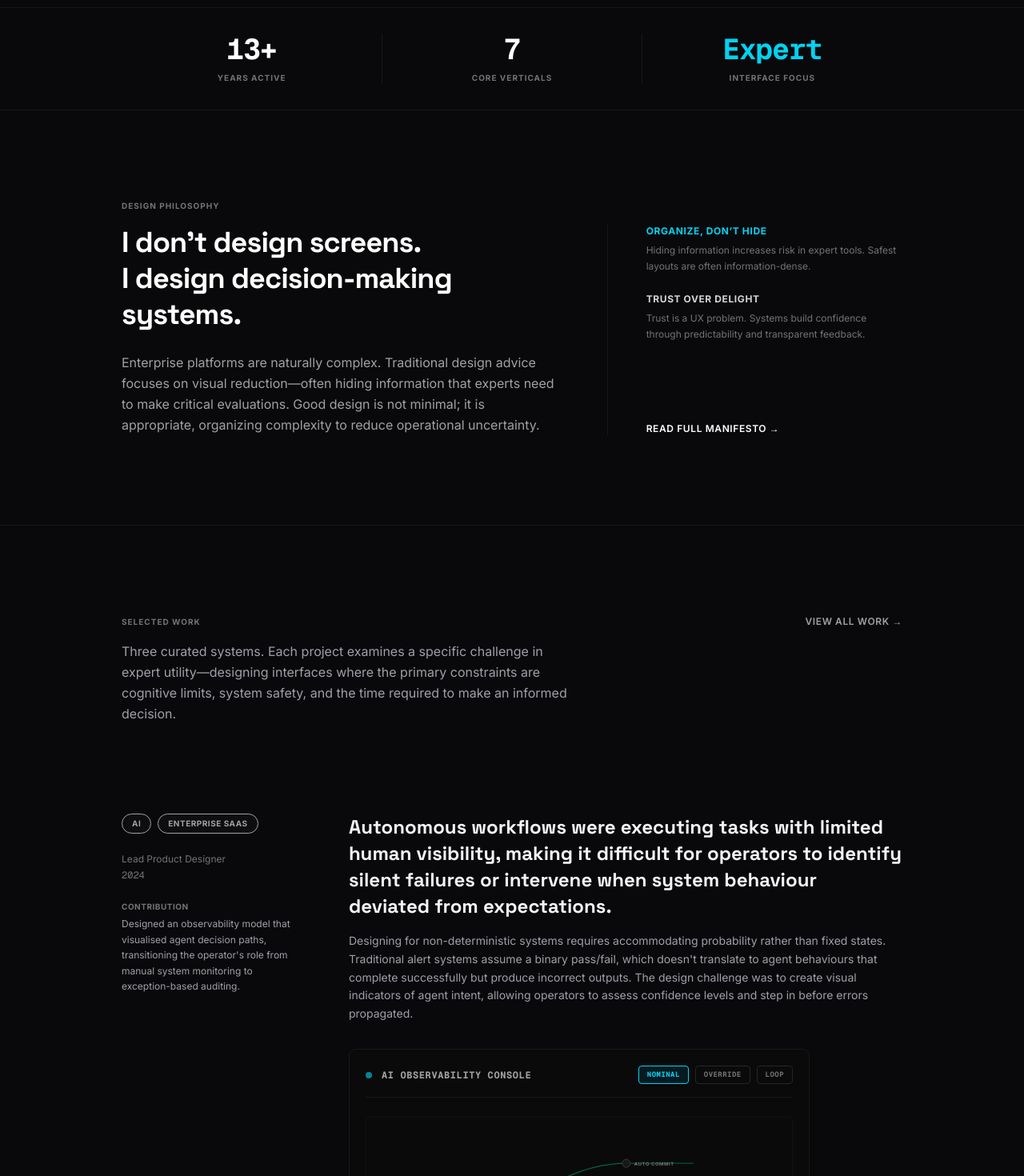
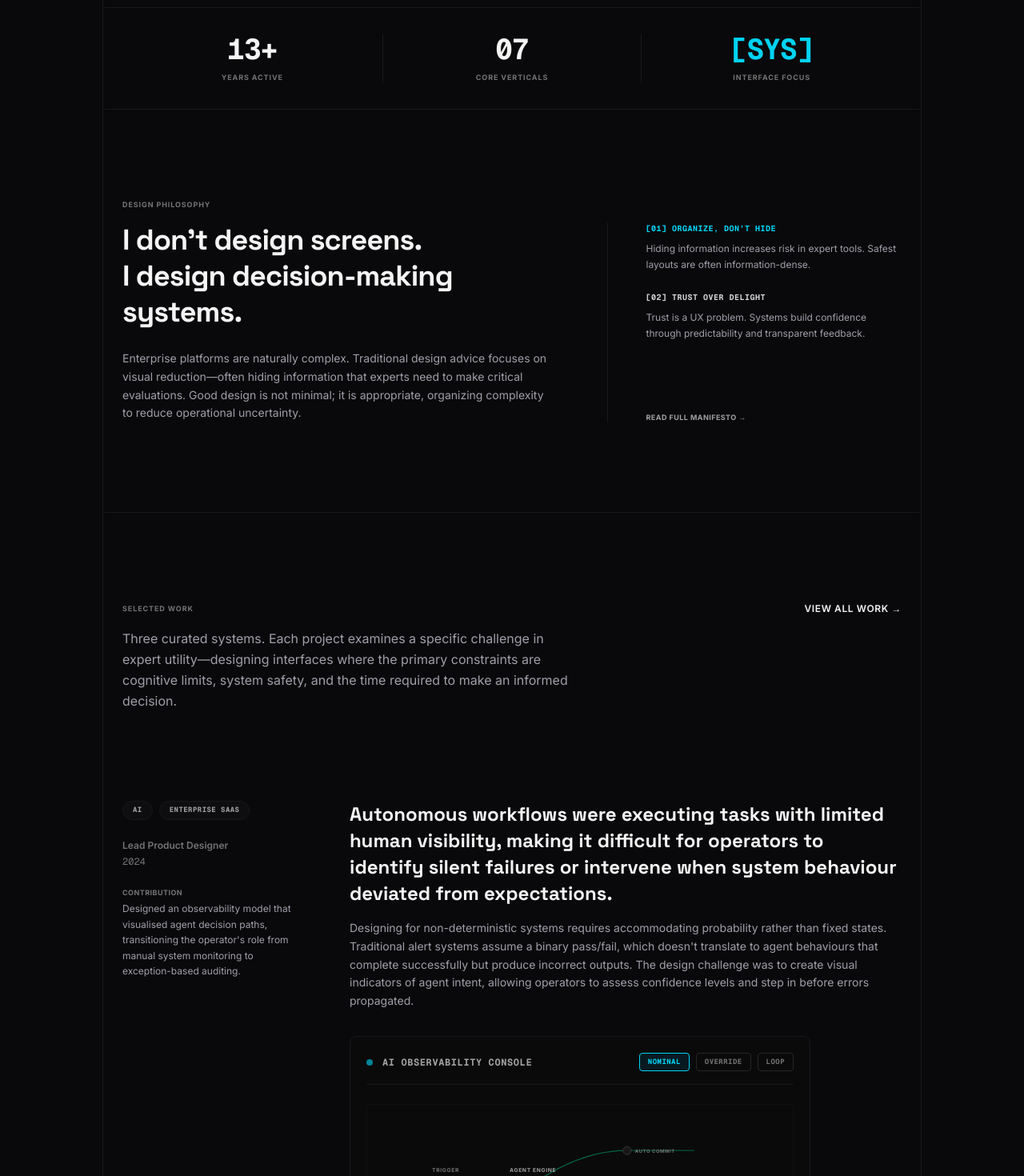
Before and after one commit to asidhiqe/asidhiqe.github.io, a Next.js app: page / in a window 1280 px wide. Shown: the part 840-2310 px from the top of the page at 80% size. Built offline with nearby package versions, Linux system fonts and the light colour scheme.

Commit message:
Refine visual grid and layout themes

```diff
--- a/app/layout.tsx
+++ b/app/layout.tsx
@@ -55,6 +55,7 @@ export const metadata: Metadata = {
  * - <html>  — loads font variables, forces dark mode, enables antialiasing
  * - Skip to content link — WCAG 2.1 AAA keyboard accessibility landmark
  * - <Navbar>  — sticky top chrome
+ * - CAD Grid Wrapper — border-x frame outlining the central 5xl content path
  * - <main>   — holds id="main-content" matching skip link
  * - <Footer>  — site footer
  */
@@ -76,10 +77,27 @@ export default function RootLayout({
         >
           Skip to main content
         </a>
+
         <Navbar />
-        <main id="main-content" className="flex-1 focus:outline-none">
-          {children}
-        </main>
+
+        {/* ── CAD Blueprint Grid Shell ──
+            Creates a thin vertical border-x frame down the central page width.
+            Reinforces the visual identity of 'Operational Precision'. */}
+        <div className="relative mx-auto w-full max-w-5xl border-x border-zinc-900 bg-neutral-950/20 flex-1 flex flex-col">
+
+          {/* Corner blueprint crosshair markings */}
+          <span className="absolute -top-1 -left-1 font-mono text-[8px] text-zinc-700 selection:bg-transparent" aria-hidden="true">+</span>
+          <span className="absolute -top-1 -right-1 font-mono text-[8px] text-zinc-700 selection:bg-transparent" aria-hidden="true">+</span>
+
+          <main id="main-content" className="flex-1 focus:outline-none w-full">
+            {children}
+          </main>
+
+          <span className="absolute -bottom-1 -left-1 font-mono text-[8px] text-zinc-700 selection:bg-transparent" aria-hidden="true">+</span>
+          <span className="absolute -bottom-1 -right-1 font-mono text-[8px] text-zinc-700 selection:bg-transparent" aria-hidden="true">+</span>
+
+        </div>
+
         <Footer />
       </body>
     </html>
--- a/components/layout/Footer.tsx
+++ b/components/layout/Footer.tsx
@@ -24,7 +24,7 @@ export default function Footer() {
 
   return (
     <footer
-      className="w-full border-t border-neutral-900 bg-neutral-950"
+      className="w-full border-t border-zinc-900 bg-neutral-950"
       role="contentinfo"
     >
       {/* ── Main footer body ──────────────────────────────────────── */}
@@ -97,7 +97,7 @@ export default function Footer() {
       </div>
 
       {/* ── Copyright bar ─────────────────────────────────────────── */}
-      <div className="border-t border-neutral-900 py-4">
+      <div className="border-t border-zinc-900 py-4">
         <div className="mx-auto flex max-w-5xl items-center justify-between px-6">
           <p className="text-[10px] tracking-wide text-neutral-500">
             © {year} Aboobacker Sidhiqe. All rights reserved.
--- a/components/layout/Navbar.tsx
+++ b/components/layout/Navbar.tsx
@@ -24,7 +24,7 @@ const NAV_ITEMS: NavItem[] = [
 export default function Navbar() {
   return (
     <header
-      className="sticky top-0 z-50 w-full border-b border-neutral-900 bg-neutral-950/80 backdrop-blur-md"
+      className="sticky top-0 z-50 w-full border-b border-zinc-900 bg-neutral-950/80 backdrop-blur-md"
       role="banner"
     >
       <nav
--- a/components/sections/FeaturedWork.tsx
+++ b/components/sections/FeaturedWork.tsx
@@ -11,7 +11,7 @@ import AirportTimeline from "./AirportTimeline";
  *
  * Operational Precision visual guidelines:
  * - High-contrast layout optimized for dark background (#09090B).
- * - Asymmetric two-column cards stacked vertically, separated by neutral-900 border.
+ * - Asymmetric two-column cards stacked vertically, separated by zinc-900 border.
  * - Challenge statements are the visual centerpieces of each card (h3 display font).
  */
 export default function FeaturedWork() {
@@ -19,22 +19,22 @@ export default function FeaturedWork() {
 
   return (
     <section
-      className="w-full py-20 md:py-28 border-b border-neutral-900"
+      className="w-full py-20 md:py-28 border-b border-zinc-900"
       aria-labelledby="featured-work-heading"
     >
-      <div className="mx-auto max-w-5xl px-6">
+      <div className="mx-auto px-6">
 
         {/* ── Section header row ────────────────────────────────────── */}
         <div className="mb-4 flex items-center justify-between">
           <h2
             id="featured-work-heading"
-            className="text-[10px] font-bold uppercase tracking-widest text-neutral-500"
+            className="text-[9px] font-bold uppercase tracking-widest text-neutral-500"
           >
             Selected Work
           </h2>
           <Link
             href="/#work"
-            className="text-xs font-semibold uppercase tracking-wider text-neutral-400 transition-colors duration-200 hover:text-white"
+            className="text-xs font-semibold uppercase tracking-wider text-neutral-450 transition-colors duration-200 hover:text-white"
             aria-label="View all case studies"
           >
             View all work →
@@ -95,19 +95,19 @@ function FeaturedCard({
     <article
       className={cn(
         "grid grid-cols-1 gap-8 py-12 lg:grid-cols-[220px_1fr] lg:gap-16",
-        !isFirst && "border-t border-neutral-900"
+        !isFirst && "border-t border-zinc-900"
       )}
       aria-labelledby={challengeId}
     >
       {/* ── Left column: metadata ──────────────────────────────────── */}
-      <div className="flex flex-col gap-6">
+      <div className="flex flex-col items-start gap-6">
 
         {/* Domain chips */}
         <div className="flex flex-wrap gap-2">
           {project.domains.map((domain) => (
             <span
               key={domain}
-              className="rounded-full border border-neutral-850 bg-neutral-900/40 px-3 py-1 text-[10px] font-bold uppercase tracking-wider text-neutral-400"
+              className="rounded-full border border-zinc-900 bg-neutral-900/40 px-3 py-1 text-[9px] font-bold uppercase tracking-wider text-neutral-400 font-mono"
             >
               {domain}
             </span>
@@ -116,7 +116,7 @@ function FeaturedCard({
 
         {/* Role & Year */}
         <div className="flex flex-col gap-1">
-          <p className="text-xs text-neutral-500">
+          <p className="text-xs text-neutral-500 font-semibold">
             {project.role}
           </p>
           <p className="text-xs text-neutral-500 font-mono">
@@ -127,7 +127,7 @@ function FeaturedCard({
         {/* Impact outcome - design-centric */}
         {project.outcome !== null && (
           <div>
-            <p className="mb-1 text-[10px] font-bold uppercase tracking-wider text-neutral-500">
+            <p className="mb-1 text-[9px] font-bold uppercase tracking-wider text-neutral-500">
               Contribution
             </p>
             <p className="text-xs leading-relaxed text-zinc-400">
--- a/components/sections/ManifestoBlock.tsx
+++ b/components/sections/ManifestoBlock.tsx
@@ -4,20 +4,19 @@ import Link from "next/link";
  * ManifestoBlock — homepage section displaying key manifesto principles.
  *
  * Visual style: Editorial, typography-dominant.
- * Maps directly to the priority document (DESIGN_MANIFESTO.md) and
- * establishes the strategic position of the personal operating system.
+ * Border parameters updated to zinc-900 to align with CAD grid system.
  */
 export default function ManifestoBlock() {
   return (
     <section
       id="manifesto"
-      className="w-full py-20 md:py-28 border-b border-neutral-900"
+      className="w-full py-20 md:py-28 border-b border-zinc-900"
       aria-labelledby="manifesto-heading"
     >
-      <div className="mx-auto max-w-5xl px-6">
+      <div className="mx-auto px-6">
 
         {/* Section label */}
-        <p className="mb-4 text-[10px] font-bold uppercase tracking-widest text-neutral-500">
+        <p className="mb-4 text-[9px] font-bold uppercase tracking-widest text-neutral-500">
           Design Philosophy
         </p>
 
@@ -28,13 +27,13 @@ export default function ManifestoBlock() {
           <div className="lg:col-span-7">
             <h2
               id="manifesto-heading"
-              className="font-display text-3xl font-bold leading-tight tracking-tight text-white md:text-4xl"
+              className="font-display text-3xl font-bold leading-tight tracking-tight text-zinc-100 md:text-4xl"
             >
               I don’t design screens.
               <br />
               I design decision-making systems.
             </h2>
-            <p className="mt-6 text-base leading-relaxed text-neutral-400">
+            <p className="mt-6 text-sm leading-relaxed text-zinc-400">
               Enterprise platforms are naturally complex. Traditional design advice
               focuses on visual reduction—often hiding information that experts need to
               make critical evaluations. Good design is not minimal; it is appropriate,
@@ -43,23 +42,23 @@ export default function ManifestoBlock() {
           </div>
 
           {/* Right: Key pillars */}
-          <div className="flex flex-col justify-between gap-8 lg:col-span-5 border-l border-neutral-900 pl-8 lg:pl-12">
+          <div className="flex flex-col justify-between gap-8 lg:col-span-5 border-l border-zinc-900 pl-8 lg:pl-12">
             <div className="flex flex-col gap-6">
 
               <div>
-                <h3 className="text-xs font-bold uppercase tracking-wider text-cyan-400">
-                  Organize, Don’t Hide
+                <h3 className="text-[10px] font-bold uppercase tracking-wider text-cyan-400 font-mono">
+                  [01] Organize, Don’t Hide
                 </h3>
-                <p className="mt-1.5 text-xs leading-relaxed text-neutral-500">
+                <p className="mt-2 text-xs leading-relaxed text-zinc-400">
                   Hiding information increases risk in expert tools. Safest layouts are often information-dense.
                 </p>
               </div>
 
               <div>
-                <h3 className="text-xs font-bold uppercase tracking-wider text-zinc-300">
-                  Trust Over Delight
+                <h3 className="text-[10px] font-bold uppercase tracking-wider text-zinc-300 font-mono">
+                  [02] Trust Over Delight
                 </h3>
-                <p className="mt-1.5 text-xs leading-relaxed text-neutral-500">
+                <p className="mt-2 text-xs leading-relaxed text-zinc-400">
                   Trust is a UX problem. Systems build confidence through predictability and transparent feedback.
                 </p>
               </div>
@@ -68,7 +67,7 @@ export default function ManifestoBlock() {
 
             <Link
               href="/#about"
-              className="inline-flex items-center gap-1.5 text-xs font-semibold uppercase tracking-wider text-white transition-colors duration-200 hover:text-cyan-400"
+              className="inline-flex items-center gap-1.5 text-[9px] font-bold uppercase tracking-wider text-neutral-400 transition-colors duration-200 hover:text-white"
             >
               Read full manifesto →
             </Link>
--- a/components/sections/MetricStrip.tsx
+++ b/components/sections/MetricStrip.tsx
@@ -3,36 +3,33 @@
  *
  * Operational Precision style:
  * - Simple 3-column grid layout
- * - Thin structural borders separating metrics
- * - Large tabular-style numbers using mono typeface
- * - Small technical labels below
- *
- * Grounded in 100% confirmed, defensible data per BUILD_RULES.md.
+ * - Thin structural borders (zinc-900) aligning with layout frame
+ * - Monospace status-style metrics
  */
 export default function MetricStrip() {
   return (
     <section
-      className="w-full border-y border-neutral-900 bg-neutral-950/40 py-8"
+      className="w-full border-y border-zinc-900 bg-neutral-950/20 py-8"
       aria-label="Experience metrics"
     >
-      <div className="mx-auto grid max-w-5xl grid-cols-1 gap-8 px-6 sm:grid-cols-3 sm:gap-0">
+      <div className="mx-auto grid grid-cols-1 gap-8 px-6 sm:grid-cols-3 sm:gap-0">
 
         {/* Metric 1 */}
         <div className="flex flex-col items-start sm:items-center sm:text-center">
-          <span className="font-mono text-3xl font-bold tracking-tight text-white md:text-4xl">
+          <span className="font-mono text-3xl font-bold tracking-tight text-zinc-100 md:text-4xl">
             13+
           </span>
-          <span className="mt-2 text-[10px] font-bold uppercase tracking-widest text-neutral-500">
+          <span className="mt-2 text-[9px] font-bold uppercase tracking-widest text-neutral-500">
             Years Active
           </span>
         </div>
 
         {/* Metric 2 */}
-        <div className="flex flex-col items-start border-neutral-900 sm:items-center sm:border-x sm:text-center">
-          <span className="font-mono text-3xl font-bold tracking-tight text-white md:text-4xl">
-            7
+        <div className="flex flex-col items-start border-zinc-900 sm:items-center sm:border-x sm:text-center">
+          <span className="font-mono text-3xl font-bold tracking-tight text-zinc-100 md:text-4xl">
+            07
           </span>
-          <span className="mt-2 text-[10px] font-bold uppercase tracking-widest text-neutral-500">
+          <span className="mt-2 text-[9px] font-bold uppercase tracking-widest text-neutral-500">
             Core Verticals
           </span>
         </div>
@@ -40,9 +37,9 @@ export default function MetricStrip() {
         {/* Metric 3 */}
         <div className="flex flex-col items-start sm:items-center sm:text-center">
           <span className="font-mono text-3xl font-bold tracking-tight text-cyan-400 md:text-4xl">
-            Expert
+            [SYS]
           </span>
-          <span className="mt-2 text-[10px] font-bold uppercase tracking-widest text-neutral-500">
+          <span className="mt-2 text-[9px] font-bold uppercase tracking-widest text-neutral-500">
             Interface Focus
           </span>
         </div>
```
Also changed, not shown: components/sections/AboutSection.tsx (+16 -12 lines).
